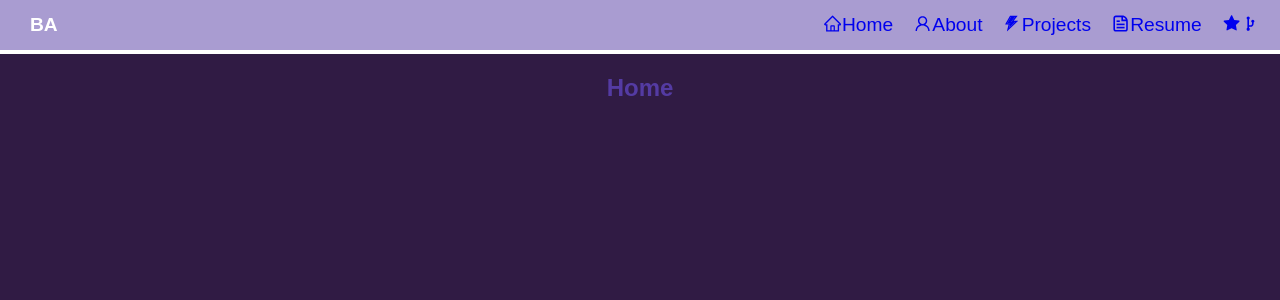
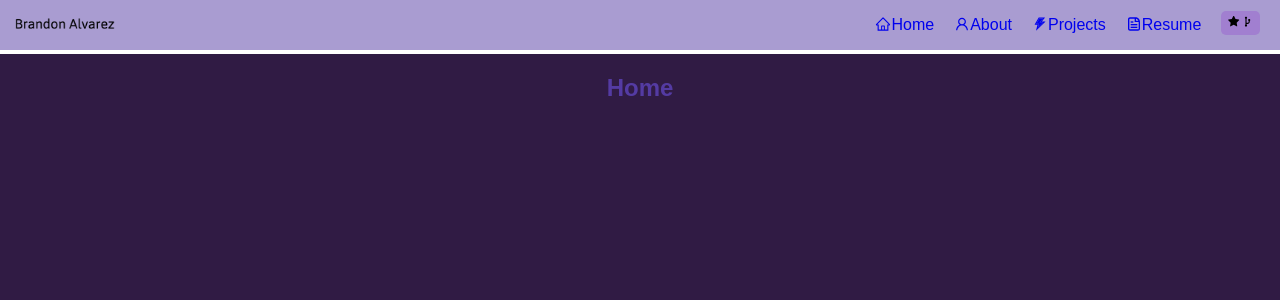
Before and after one commit to Brandon-Alvarez-03/Brandon-Alvarez-03.github.io, a React (Create React App) app in the folder my-portfolio/: page / in a window 1280 px wide. Shown: the top 300 px of the page. Built offline with nearby package versions, Linux system fonts and the light colour scheme.

Commit message:
set git link button

```diff
--- a/my-portfolio/src/components/Nav/Nav.css
+++ b/my-portfolio/src/components/Nav/Nav.css
@@ -3,7 +3,7 @@
   /* position: fixed !important; */
   transition: all 0.3s ease-out 0s !important;
   /* padding: 0.3rem 2rem !important; */
-  font-size: 1.2rem !important;
+  font-size: 1.05 rem !important;
   background-color: rgba(84, 59, 163, 0.5);
   display: flex;
   flex-direction: row;
@@ -18,10 +18,7 @@
 }
 
 .initials {
-  font-size: 1.2rem !important;
-  font-weight: bold;
-  color: white;
-  margin-left: 30px;
+  margin-left: 15px;
 }
 
 .links-container {
@@ -43,3 +40,33 @@
   align-items: center;
   margin-right: 20px;
 }
+
+.navbar p {
+  font-size: 1 rem;
+}
+
+.git-btn {
+  font-size: 1.1em !important;
+  /* padding-top: 10px !important; */
+  margin-bottom: 4px !important;
+  border-radius: 10px !important;
+}
+
+.git-btn-inner {
+  line-height: 1.4em !important;
+  background-color: #934cce5e !important;
+  vertical-align: middle !important;
+  text-align: center !important;
+  border-radius: 5px !important;
+  border: none !important;
+}
+
+.git-btn-inner:hover {
+  transform: translateY(2px) !important;
+  transform: translateX(-1px) !important;
+  background-color: #a24dd386 !important;
+  border-color: rgba(84, 59, 163, 0.1) !important;
+}
+.git-btn-inner::after {
+  display: none !important;
+}
--- a/my-portfolio/src/components/Nav/Nav.jsx
+++ b/my-portfolio/src/components/Nav/Nav.jsx
@@ -1,14 +1,9 @@
-import React, {useState} from "react";
-import Navbar from "react-bootstrap/Navbar";
-import Row from "react-bootstrap/Row";
-import Col from "react-bootstrap/Col";
+import React from "react";
+import {Link} from "react-router-dom";
 import Nav from "react-bootstrap/Nav";
-import Container from "react-bootstrap/Container";
-import {Link, Navigate} from "react-router-dom";
+import {CgGitFork} from "react-icons/cg";
+import logo from "../../assets/full_name.png";
 import Button from "react-bootstrap/Button";
-import {CgGitFork} from "react-icons/cg";
-import {ImBlog} from "react-icons/im";
-import logo from "../../assets/full_name.png";
 import {
   AiFillStar,
   AiOutlineHome,
@@ -22,7 +17,7 @@ function NavBar() {
   return (
     <div className="navbar">
       <Link to="/">
-        <div className="initials">BA</div>
+        <img src={logo} className="logo initials" alt="logo" width={"100px"} />
       </Link>
 
       <div className="links-container">
@@ -50,9 +45,12 @@ function NavBar() {
           href="https://github.com/Brandon-Alvarez-03"
           target="_blank"
           rel="noreferrer"
+          className="git-btn"
         >
-          <AiFillStar style={{marginTop: "3px"}} />
-          <CgGitFork style={{marginTop: "3px"}} />
+          <Button className="git-btn-inner">
+            <AiFillStar style={{marginTop: "3px"}} />
+            <CgGitFork style={{marginTop: "3px"}} />
+          </Button>
         </Nav.Link>
       </div>
     </div>
```
